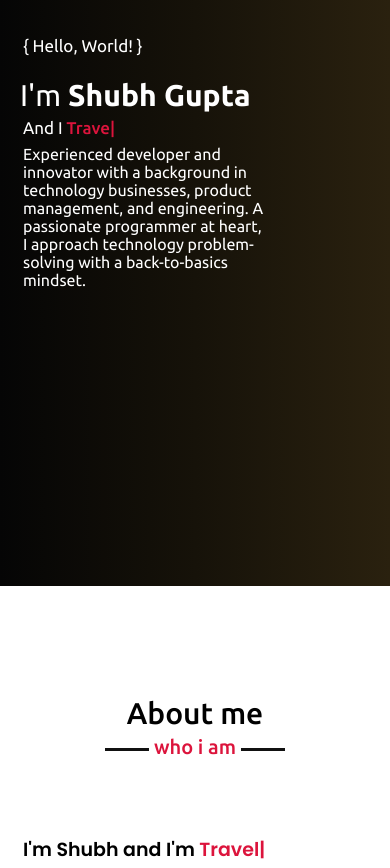
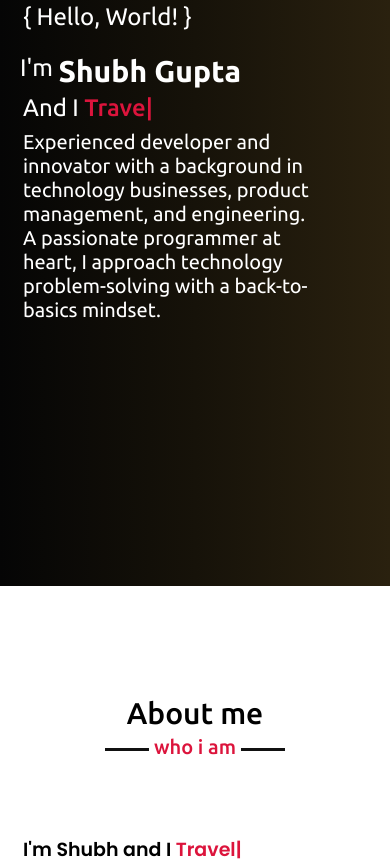
Before and after one commit to ShubhGupta29/ShubhGuptaPortfolio, a plain HTML site: page index.html in a window 390 px wide. Shown: the part 258-1126 px from the top of the page. Drawn offline with nearby package versions, Linux system fonts and the light colour scheme; a script that the page names is missing.

Commit message:
Media reference Changes

```diff
--- a/index.html
+++ b/index.html
@@ -82,7 +82,7 @@
                     <span class="Sphere"></span>
                 </div>
                 <div class="column right">
-                    <div class="text">I'm Shubh and I'm <span class="typing-2"></span></div>
+                    <div class="text">I'm Shubh and I <span class="typing-2"></span></div>
                     <p>Technocrat spending hours infront of laptop, digging deep in new technologies and designing a new prespective of world with my applications. Once I am unleashed I can conqure the world with application. In my free time I am a player, musician, gamer and traveller. I love interacting with people and socializing. </p>
                     <!-- <a href="#">Download CV</a> -->
                 </div>
--- a/style.css
+++ b/style.css
@@ -813,15 +813,15 @@ footer span a:hover{
         font-size: 30px;
     }
     .home .home-content .text-2 p{
-        font-size: 30px;
+        font-size: 24px;
         padding-top: 0;
     }
     .home .home-content .text-3{
-        font-size: 17px;
+        font-size: 24px;
     }
     .home .home-content .text-4{
-        font-size: 16px;
-        width: 70%;
+        font-size: 20px;
+        width: 85%;
     }
     .menu-btn{
         display: block;
```
